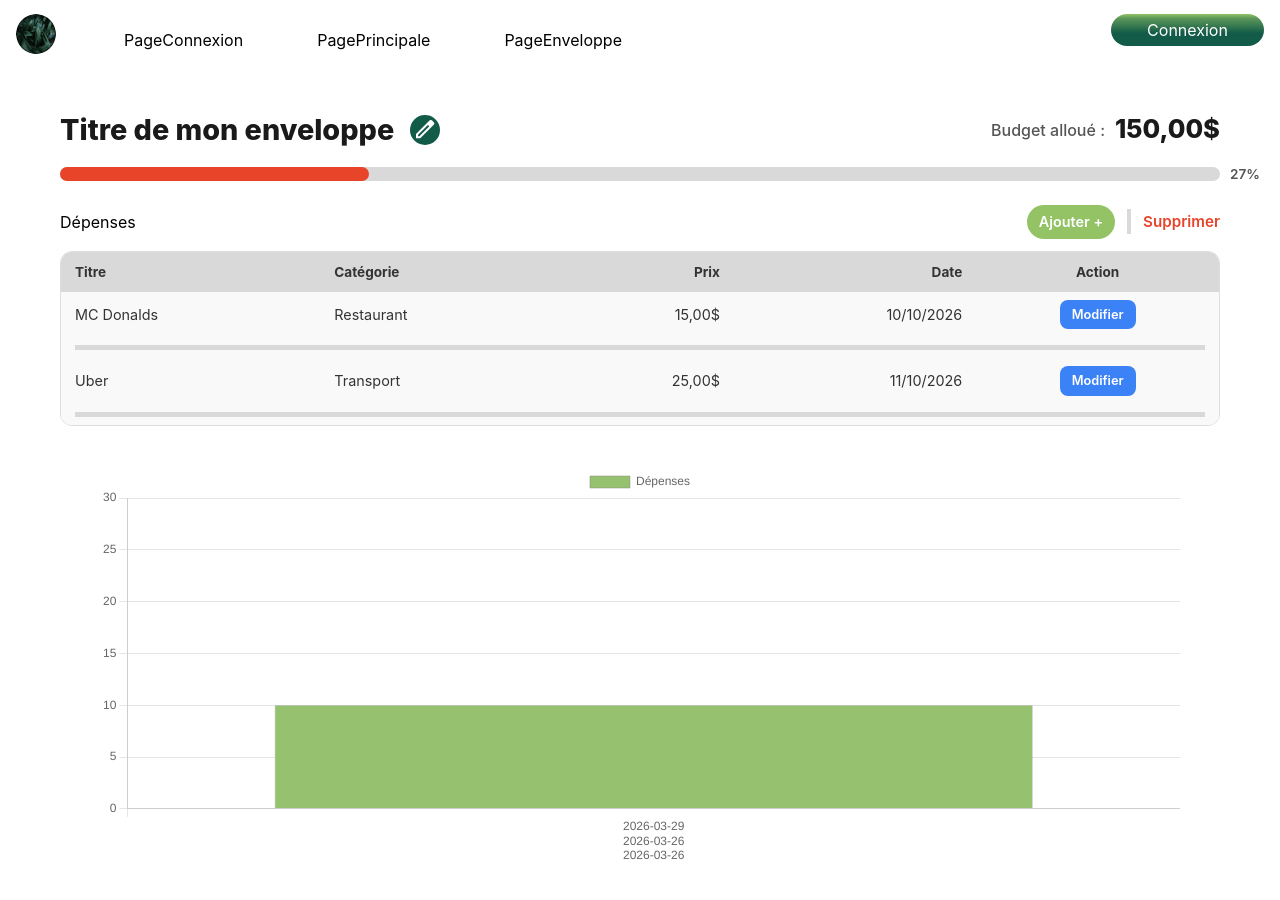
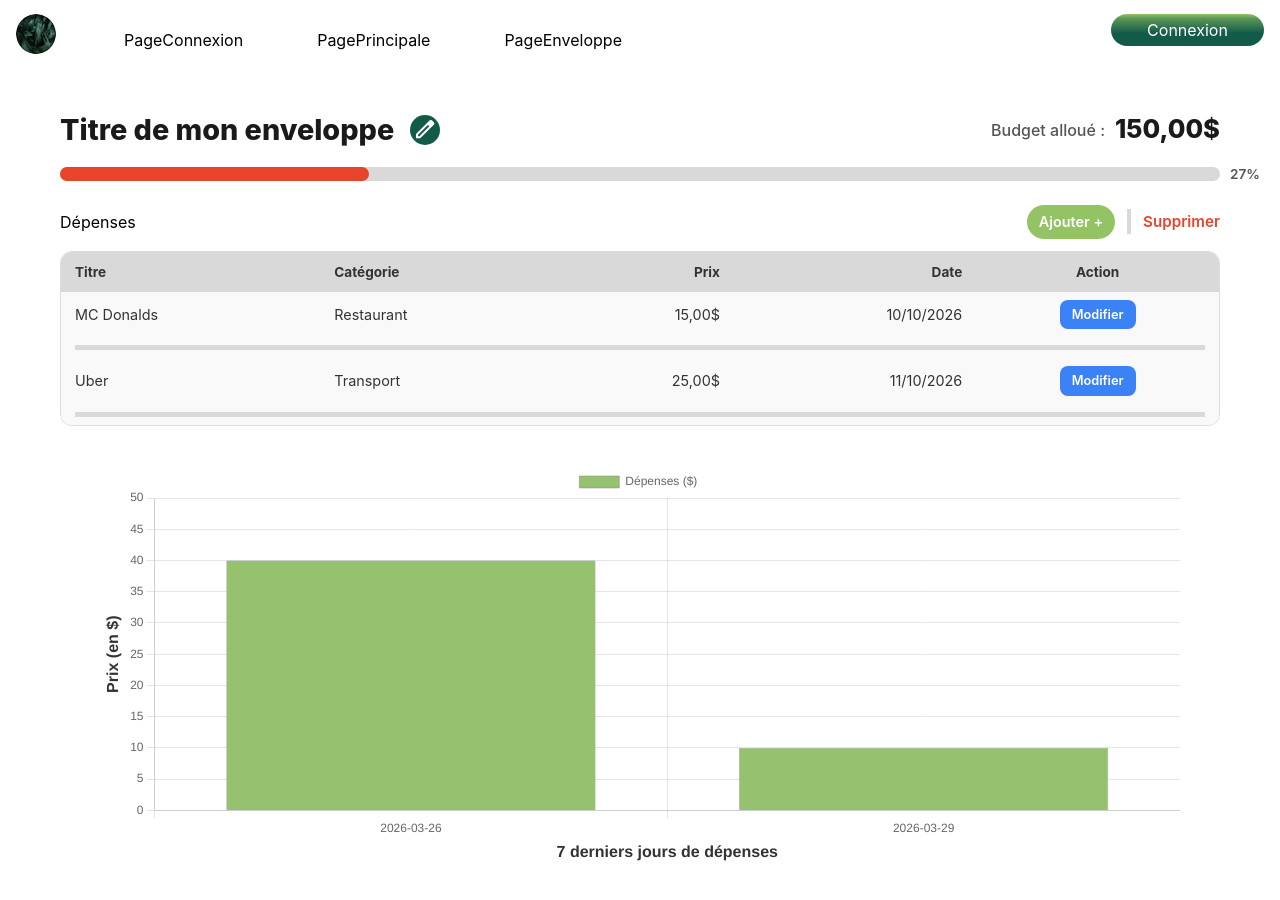
Before and after one commit to BudgetsOrg/Projet_BudgETS, a React (Vite) app in the folder frontend/: page /PageEnveloppe in a window 1280 px wide. Shown: the top 900 px of the page. Built offline with nearby package versions, Linux system fonts and the light colour scheme.

Commit message:
graphique enveloppe terminé

```diff
--- a/frontend/src/components/graphiqueEnveloppe.tsx
+++ b/frontend/src/components/graphiqueEnveloppe.tsx
@@ -1,4 +1,6 @@
 import useDepense from "../hooks/UseDepense";
+// must install following librairy for chart
+// source is this library
 import { Bar } from "react-chartjs-2";
 import {
   Chart as ChartJS,
@@ -29,14 +31,34 @@ export function GraphiqueEnveloppe() {
 
   if (depenses.length === 0)
     return <div>Vous n'avez présentement aucune dépense. </div>;
+  else {
+    // un map initial clé-valeur pour les données de dépenses
+    const firstMap = new Map<string, number>();
+
+    // parcourir les dépenses et remplir le map avec la date et le prix total de la journée
+    depenses.forEach((depense) => {
+      // la date est en string au départ, convertir celle-ci en objet Date pour pouvoir la formater ensuite
+      const [year, month, day] = depense.date.split("-").map(Number);
+      const dateObj = new Date(year, month - 1, day);
+      const date = dateObj.toLocaleDateString("fr-CA"); // Format: YYYY-MM-DD
+      const daySpending = firstMap.get(date) || 0;
+      firstMap.set(date, daySpending + depense.prix);
+    });
+
+    // un map trié par la date, clé= date et valeur = prix total de la journée
+    const sortedDepenses = Array.from(firstMap.entries())
+      .map(([date, prix]) => ({ date, prix }))
+      .sort((a, b) => new Date(a.date).getTime() - new Date(b.date).getTime());
+
     return (
       <Bar
         data={{
-        labels: [depenses.map((depense) => depense.date)],
+          labels: sortedDepenses.map((depense) => depense.date),
           datasets: [
             {
-            label: "Dépenses",
-            data: depenses.map((depense) => depense.prix),
+              label: "Dépenses ($) ",
+
+              data: sortedDepenses.map((depense) => depense.prix),
               backgroundColor: "#96c16e",
               borderColor: "#888",
               borderWidth: 0.5,
@@ -48,9 +70,30 @@ export function GraphiqueEnveloppe() {
           maintainAspectRatio: false,
           scales: {
             y: {
+              title: {
+                display: true,
+                text: "Prix (en $)",
+                color: "#333",
+                font: {
+                  size: 16,
+                  weight: "bold",
+                },
+              },
               beginAtZero: true,
               min: 0,
-            max: Math.max(...depenses.map((depense) => depense.prix)) + 10,
+              max:
+                Math.max(...sortedDepenses.map((depense) => depense.prix)) + 10,
+            },
+            x: {
+              title: {
+                display: true,
+                text: "7 derniers jours de dépenses",
+                color: "#333",
+                font: {
+                  size: 16,
+                  weight: "bold",
+                },
+              },
             },
           },
         }}
@@ -58,5 +101,6 @@ export function GraphiqueEnveloppe() {
       />
     );
   }
+}
 
 export default GraphiqueEnveloppe;
```
Lines whose indentation alone changed are shown as unchanged.
